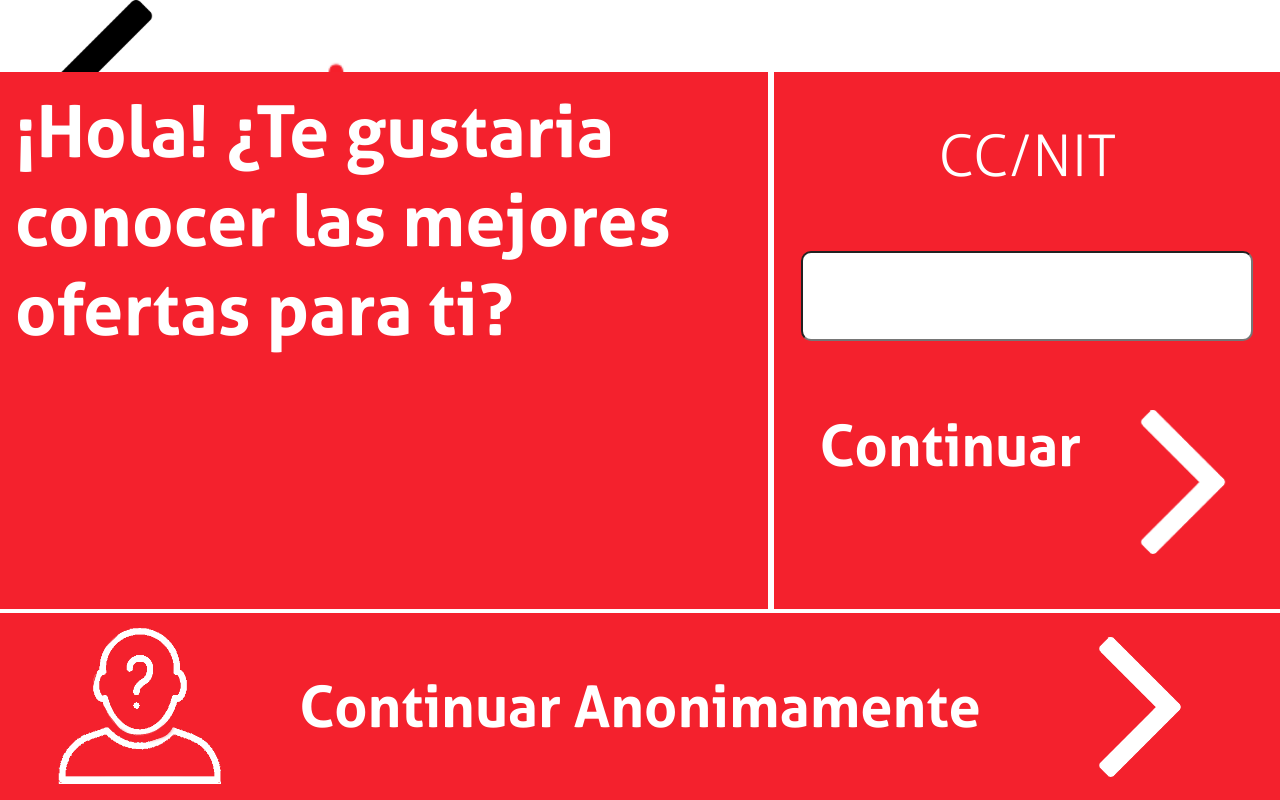
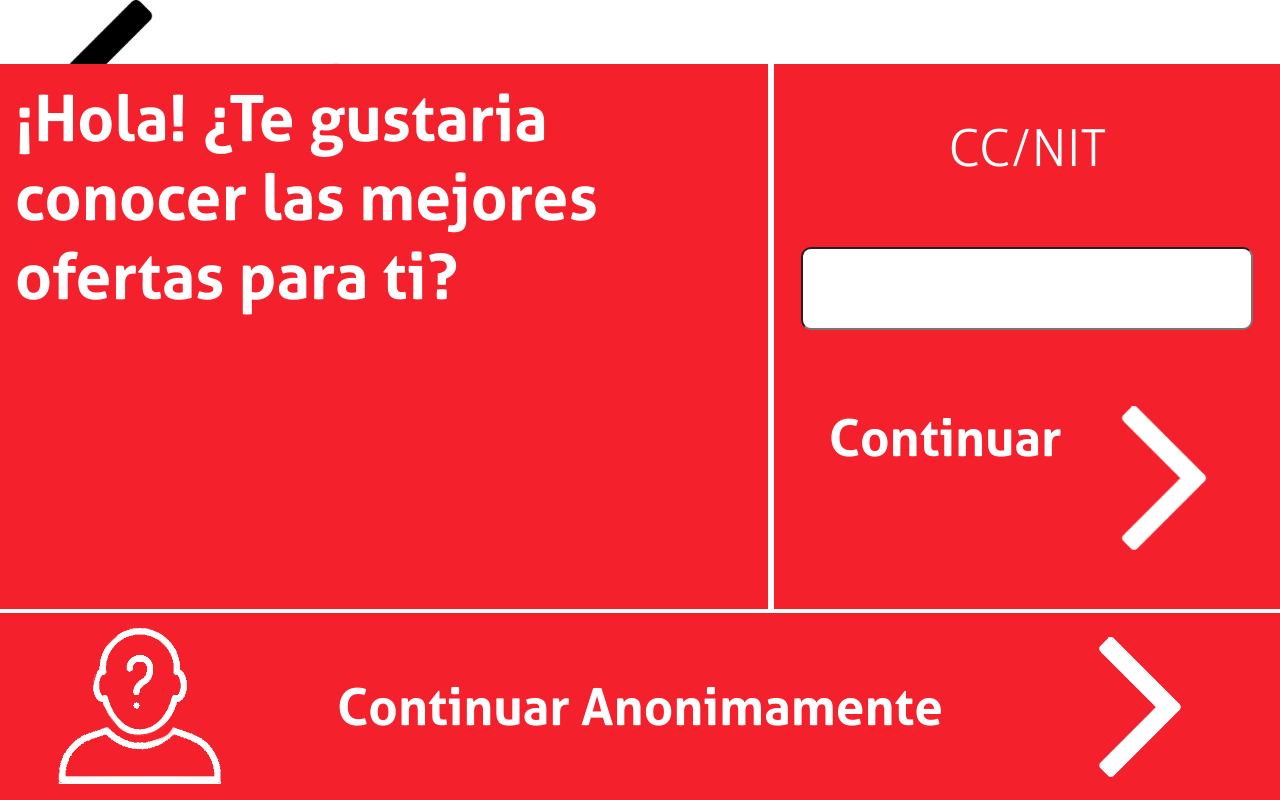
Before and after one commit to raphael-bos/makro, a PHP site: page /index2.html in a window 1280 px wide. Run offline with PHP 8.4, Linux system fonts and the light colour scheme.

Commit message:
Teste Fonte

```diff
--- a/css/index2.css
+++ b/css/index2.css
@@ -36,9 +36,7 @@ body{
     grid-template-rows: 1em auto;
     grid-template-columns: auto;
     font-family: allerbold;
-    font-size: 9vmin;
-    /* font-size: calc(3.5vh + 3.5vw) */
-    /* font-size: 8vmin; */
+    font-size: 9vw;
 }
 
 body img {
@@ -87,6 +85,9 @@ body input {
 
 @media screen and (orientation: landscape)
 {
+    body{
+        font-size: 5vw;
+    }
     .page1-grid{
         display: grid;
         grid-template-rows: auto min-content;
@@ -98,7 +99,7 @@ body input {
     }
     .page1-grid > :first-child {
         grid-area: content;
-        vertical-align: center;
+        vertical-align: middle;
     }
     .page1-grid .nit{
         font-size: 80%;
--- a/index2.html
+++ b/index2.html
@@ -11,7 +11,7 @@
     </div>
     <div class="page1-grid">
       <div class="card">
-          <label>¡Hola! ¿Te gustaria conocer las mejores ofertas para ti?</label>
+              <label style="vertical-align: middle; display: inline-block; line-height: normal;">¡Hola! ¿Te gustaria conocer las mejores ofertas para ti?</label>
       </div>
       <div class="card nit">
         <div>
```
